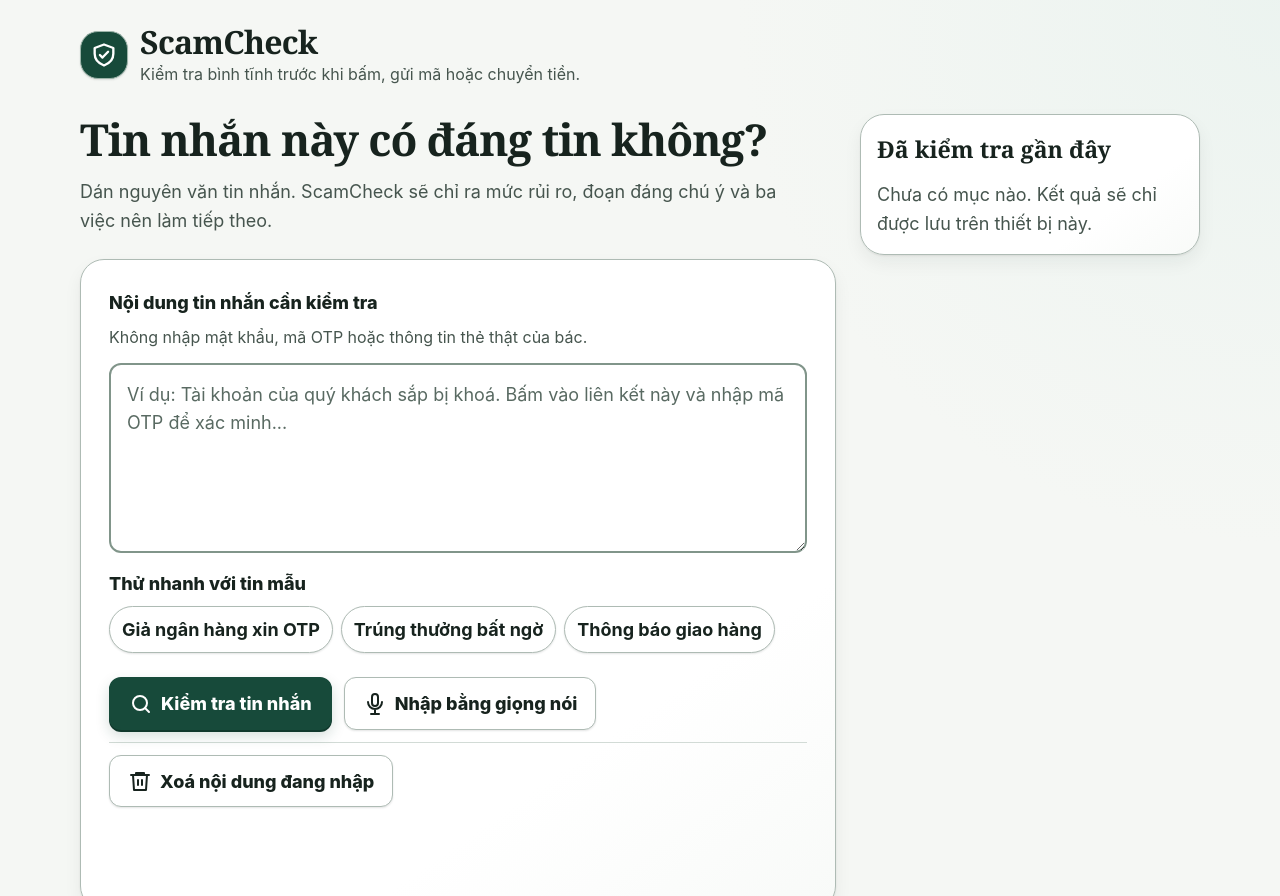
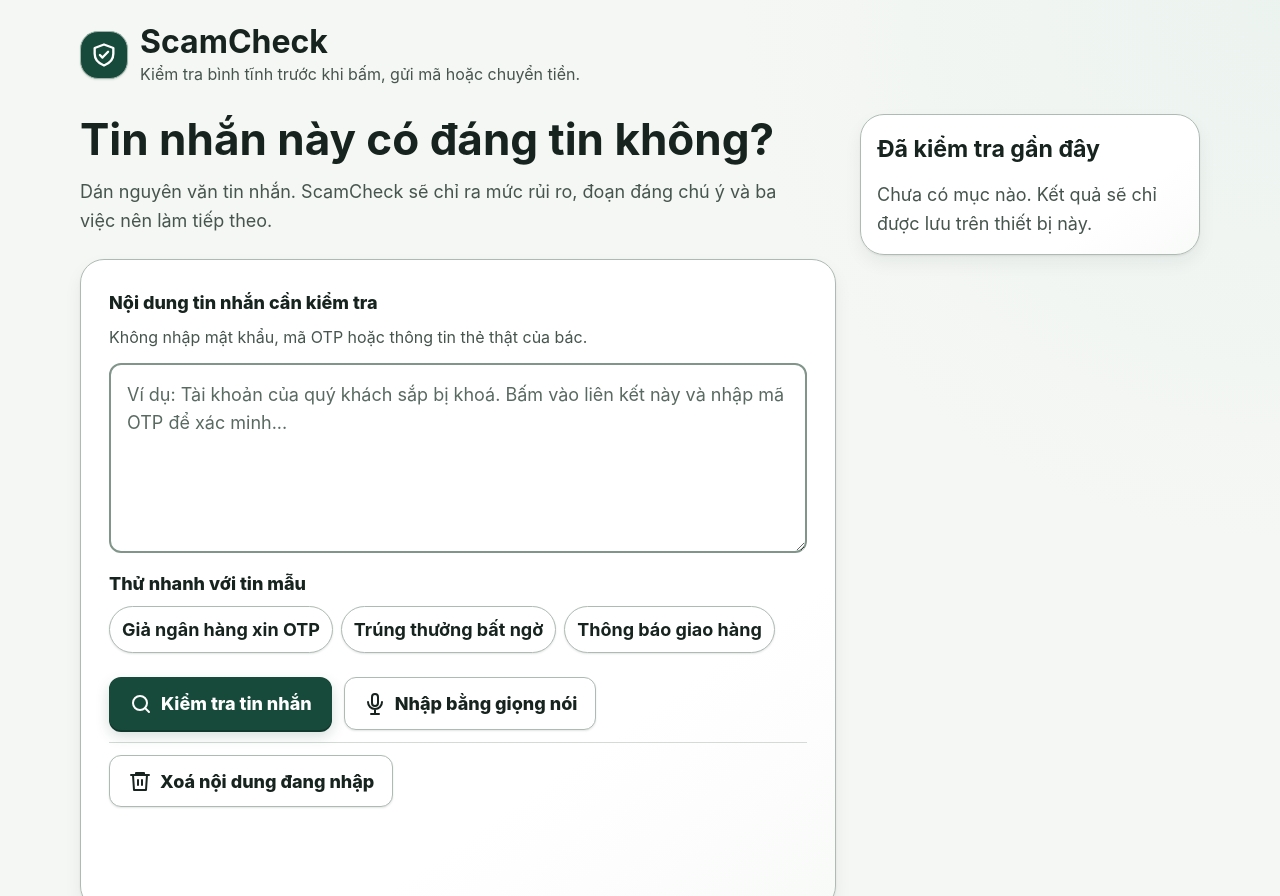
Before and after one commit to Sharing-hackathon-2026/team6-scamcheck, a website: page frontend/index.html in a window 1280 px wide. Shown: the top 896 px of the page. Drawn offline with Linux system fonts and the light colour scheme.

Commit message:
fix(font): use Vietnamese-safe heading stack
Co-authored-by: Shelley <shelley@exe.dev>

```diff
--- a/frontend/assets/css/app.css
+++ b/frontend/assets/css/app.css
@@ -107,7 +107,7 @@
   font-family: var(--font-heading);
   font-size: clamp(1.55rem, 4vw, 2rem);
   line-height: 1.1;
-  letter-spacing: -0.025em;
+  letter-spacing: normal;
 }
 
 .brand-note {
@@ -138,7 +138,7 @@
   font-family: var(--font-heading);
   font-size: clamp(1.75rem, 5vw, 2.75rem);
   line-height: 1.16;
-  letter-spacing: -0.025em;
+  letter-spacing: normal;
 }
 
 .intro p {
--- a/frontend/assets/css/tokens.css
+++ b/frontend/assets/css/tokens.css
@@ -36,7 +36,7 @@
   --color-neutral-bg: #eef2f4;
   --color-neutral-text: #344650;
 
-  --font-heading: Georgia, "Times New Roman", serif;
+  --font-heading: ui-sans-serif, -apple-system, BlinkMacSystemFont, "Segoe UI", "Noto Sans", "DejaVu Sans", sans-serif;
   --font-body: -apple-system, BlinkMacSystemFont, "Segoe UI", system-ui, sans-serif;
   --font-size-base: 18px;
   --line-height-body: 1.62;
--- a/frontend/index.html
+++ b/frontend/index.html
@@ -5,8 +5,8 @@
   <meta name="viewport" content="width=device-width, initial-scale=1, viewport-fit=cover">
   <meta name="theme-color" content="#f5f7f4">
   <title>ScamCheck — Kiểm tra tin nhắn lừa đảo</title>
-  <link rel="stylesheet" href="/assets/css/tokens.css?v=stage2-nfc">
-  <link rel="stylesheet" href="/assets/css/app.css?v=stage2-nfc">
+  <link rel="stylesheet" href="/assets/css/tokens.css?v=stage2-fontfix">
+  <link rel="stylesheet" href="/assets/css/app.css?v=stage2-fontfix">
 </head>
 <body>
   <a class="skip-link" href="#main-content">Đi đến nội dung chính</a>
@@ -108,7 +108,7 @@
     </div>
   </footer>
 
-  <script type="module" src="/assets/js/app.js?v=stage2-nfc"></script>
+  <script type="module" src="/assets/js/app.js?v=stage2-fontfix"></script>
   <noscript><p class="noscript-warning">ScamCheck cần JavaScript để kiểm tra tin nhắn. Bác vui lòng bật JavaScript hoặc nhờ người thân hỗ trợ.</p></noscript>
 </body>
 </html>
```
